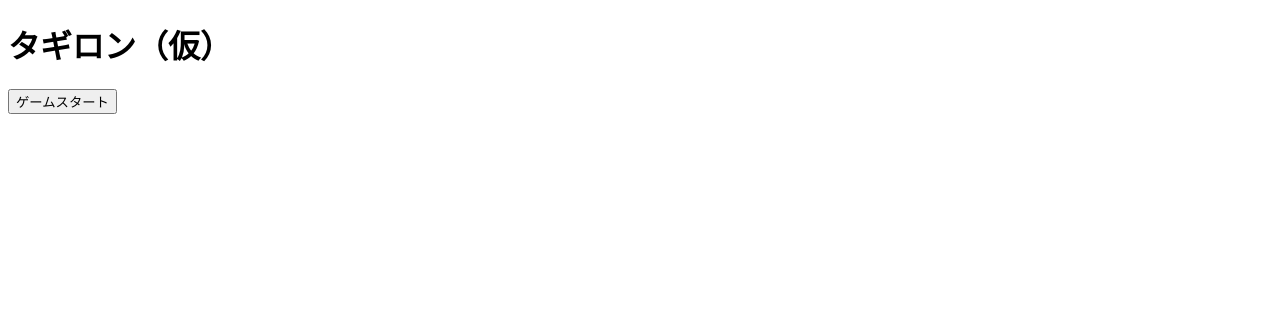
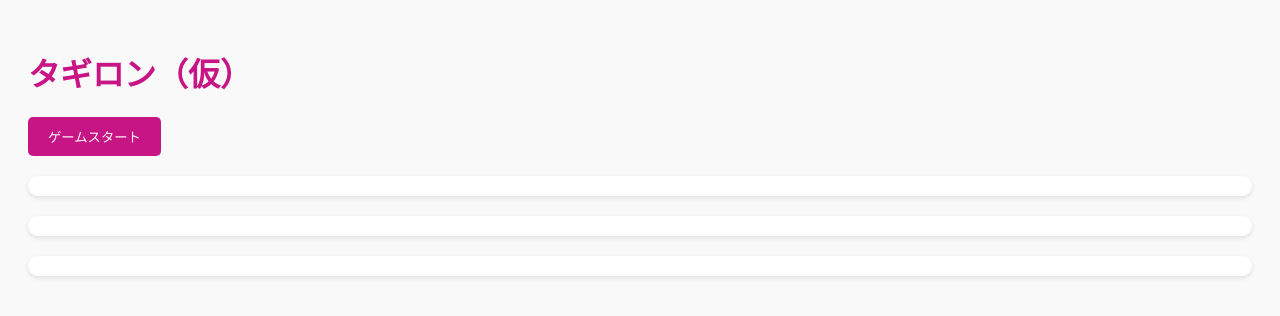
Before and after one commit to YukoNish/tagiron-game, a plain HTML site: page index.html in a window 1280 px wide. Drawn offline with Linux system fonts and the light colour scheme.

Commit message:
Update index.html

```diff
--- a/index.html
+++ b/index.html
@@ -3,12 +3,20 @@
 <head>
   <meta charset="UTF-8">
   <title>Tagiron App - Prototype</title>
+  <style>
+    /* 簡単なスタイルを追加して見やすくします */
+    body { font-family: sans-serif; padding: 20px; background: #f9f9f9; color: #333; }
+    h1 { color: #c71585; }
+    #player-cards, #cpu-cards, #question-cards { margin: 20px 0; padding: 10px; background: #fff; border-radius: 10px; box-shadow: 0 2px 5px rgba(0,0,0,0.1); }
+    button { padding: 10px 20px; background: #c71585; color: white; border: none; border-radius: 5px; cursor: pointer; }
+    button:hover { background: #e07bb7; }
+  </style>
 </head>
 <body>
 
 <h1>タギロン（仮）</h1>
 
-<!-- スタートボタン -->
+<!-- ゲームスタートボタン -->
 <button id="start-button">ゲームスタート</button>
 
 <div id="player-cards"></div>
@@ -54,7 +62,7 @@ function startGame() {
   // プレイヤーのカード表示
   document.getElementById("player-cards").innerHTML = `<h2>あなたのカード</h2><p>${playerHand.join(", ")}</p>`;
 
-  // CPUのカード（本当は非表示だけど、今はデバッグ用に見せるわね）
+  // CPUのカード（本当は非表示だけど、今はデバッグ用に見せる）
   document.getElementById("cpu-cards").innerHTML = `<h2>CPUのカード（デバッグ用）</h2><p>${cpuHand.join(", ")}</p>`;
 
   // 質問カード表示
```
